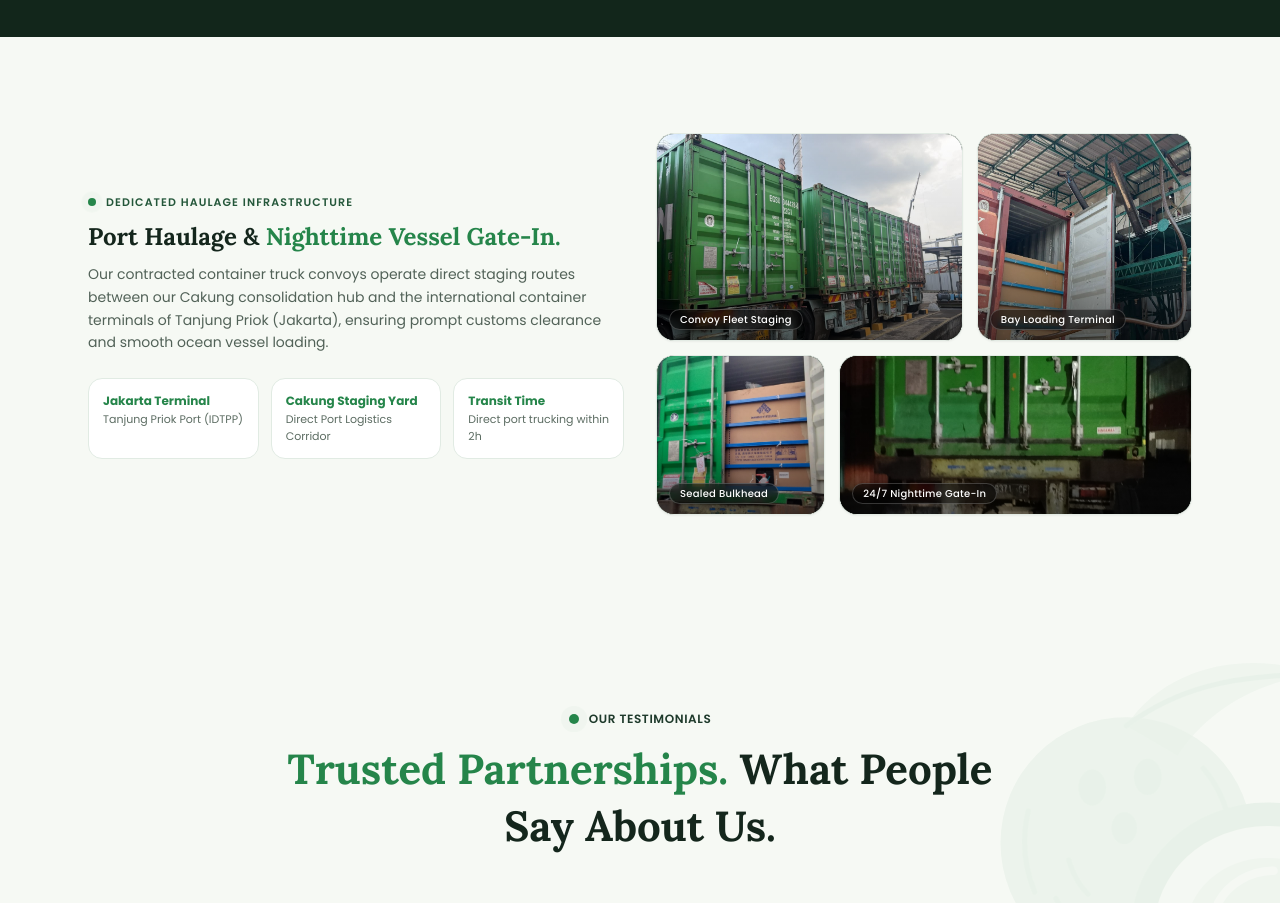
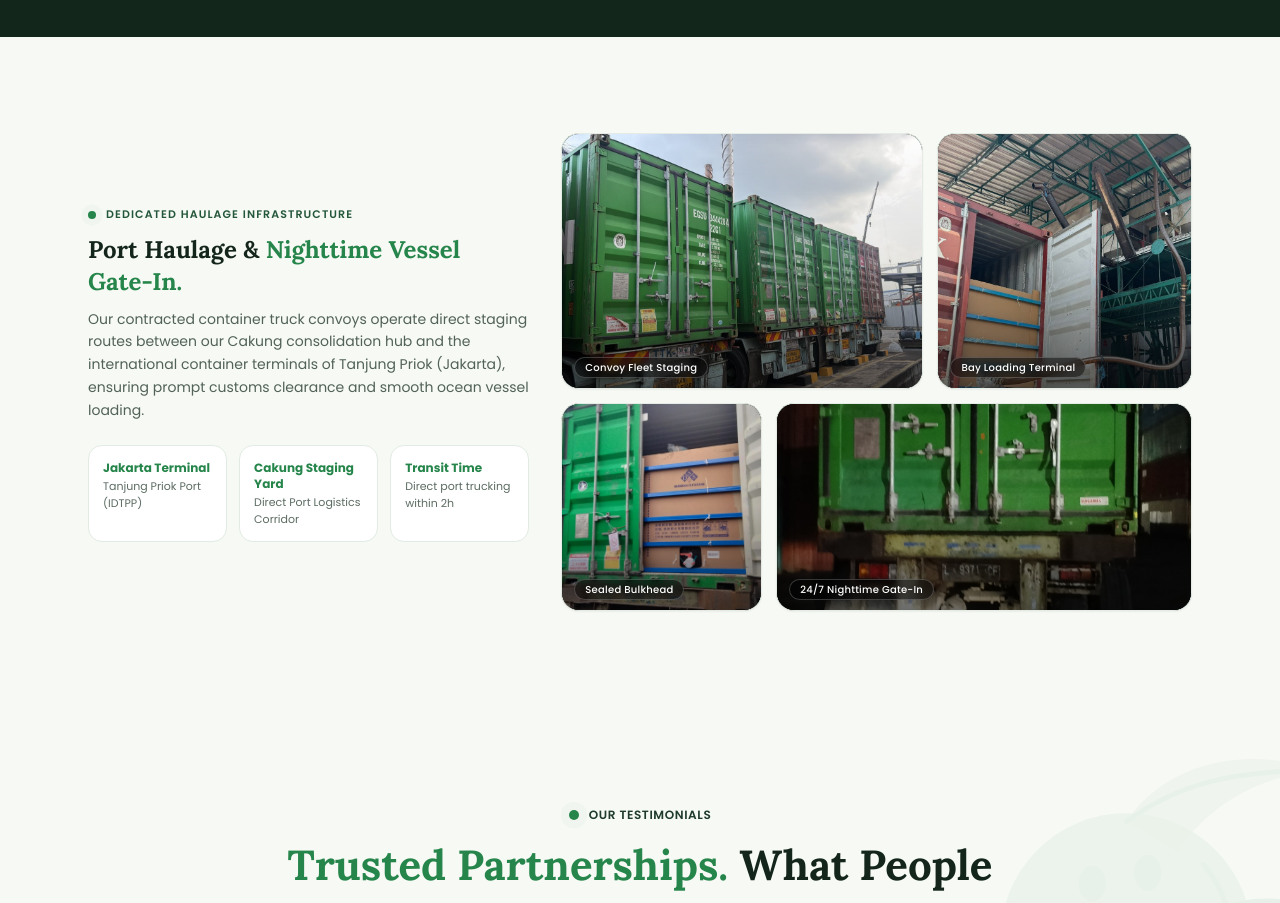
Before and after one commit to IlhamGhaniCMD/alam-rezeki-deploy, a Next.js app: page / in a window 1280 px wide. Shown: the part 5200-6103 px from the top of the page. Built offline with nearby package versions, Linux system fonts and the light colour scheme.

Commit message:
refactor: enlarge haulage section images (#12)

```diff
--- a/components/sections/haulage-section.tsx
+++ b/components/sections/haulage-section.tsx
@@ -9,7 +9,7 @@ export function HaulageSection() {
     <section className="bg-[#f6f9f4] py-20 sm:py-24">
       <div className="mx-auto max-w-6xl px-4 sm:px-6">
         <div className="grid items-center gap-8 lg:grid-cols-12">
-          <div className="lg:col-span-6">
+          <div className="lg:col-span-5">
             <div className="inline-flex items-center gap-2.5">
               <BreathingDot size="sm" />
               <span className="text-[11px] font-semibold tracking-widest text-[#24573a] uppercase">
@@ -50,7 +50,7 @@ export function HaulageSection() {
           </div>
 
           {/* 4-Image Asymmetric Bento Grid */}
-          <div className="grid grid-cols-12 gap-3 sm:gap-3.5 lg:col-span-6">
+          <div className="grid grid-cols-12 gap-3 sm:gap-3.5 lg:col-span-7">
             {haulage.images.map((img) => (
               <div
                 key={img.alt}
@@ -60,7 +60,7 @@ export function HaulageSection() {
                   src={img.src}
                   alt={img.alt}
                   fill
-                  sizes="(max-width: 1024px) 50vw, 30vw"
+                  sizes="(max-width: 1024px) 60vw, 40vw"
                   className="object-cover transition-transform duration-500 group-hover:scale-105"
                 />
                 <div
--- a/content/home.ts
+++ b/content/home.ts
@@ -278,25 +278,25 @@ export const home = {
           src: multiTruck,
           alt: "Container truck convoy ready for port haulage",
           label: "Convoy Fleet Staging",
-          bentoClass: "col-span-7 h-44 sm:h-52",
+          bentoClass: "col-span-7 h-48 sm:h-64",
         },
         {
           src: containerLoading,
           alt: "Automated bulk loading bay into container truck",
           label: "Bay Loading Terminal",
-          bentoClass: "col-span-5 h-44 sm:h-52",
+          bentoClass: "col-span-5 h-48 sm:h-64",
         },
         {
           src: containerLoadingFinished,
           alt: "Reinforced bulkhead bracing on container chassis",
           label: "Sealed Bulkhead",
-          bentoClass: "col-span-4 h-36 sm:h-40",
+          bentoClass: "col-span-4 h-40 sm:h-52",
         },
         {
           src: containerReadyToDelivery,
           alt: "Nighttime container truck gate-in for vessel loading",
           label: "24/7 Nighttime Gate-In",
-          bentoClass: "col-span-8 h-36 sm:h-40",
+          bentoClass: "col-span-8 h-40 sm:h-52",
         },
       ],
     },
```
